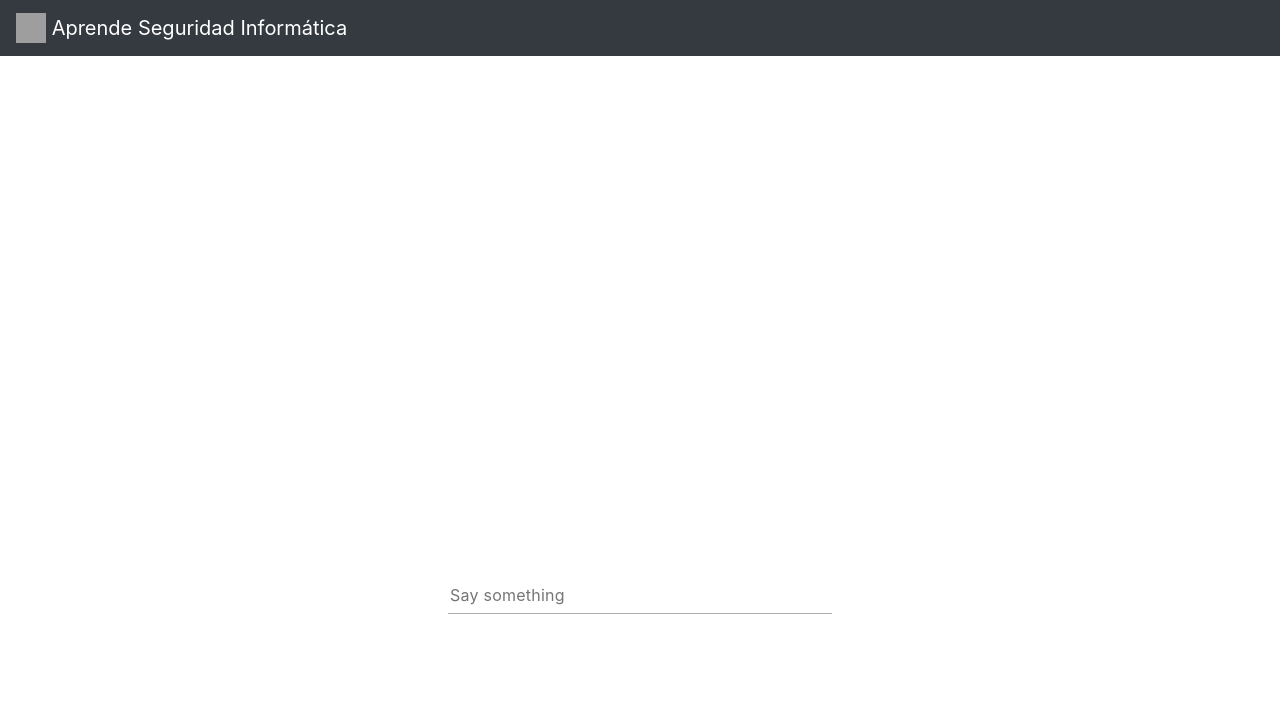
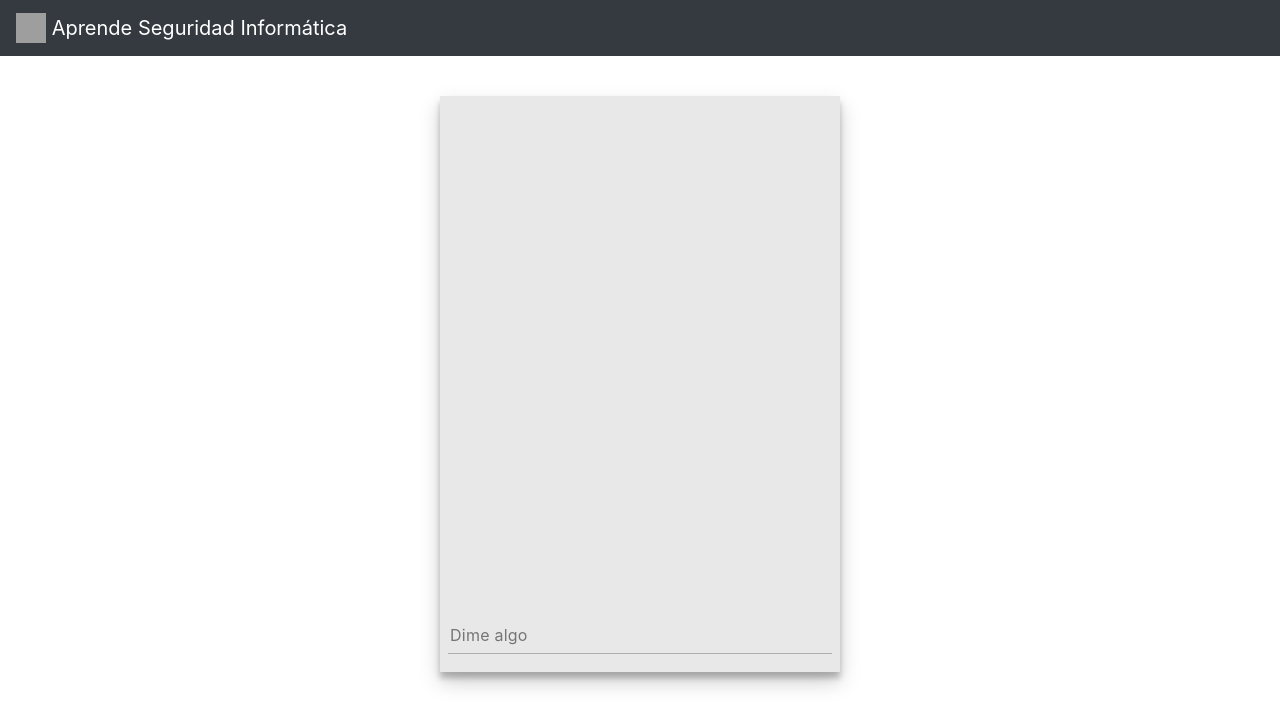
Before and after one commit to alfredopv/Chatbot-Seguridad, a website: page public/index.html in a window 1280 px wide. Drawn offline with nearby package versions, Linux system fonts and the light colour scheme; no server answers; grey boxes are pictures that could not be loaded.

Commit message:
Terminado

```diff
--- a/app.js
+++ b/app.js
@@ -10,8 +10,8 @@ app.use(express.static('./public'));
 const port = 3000;
 
 const assistant = new AssistantV1({
-  username: '',
-  password: '',
+  username: 'ad0a73f6-51e9-4559-8bab-62ba66b65acc',
+  password: 'jAn2h5Yci3OH',
   url: 'https://gateway.watsonplatform.net/assistant/api/',
   version: '2018-02-16',
 });
@@ -21,7 +21,7 @@ app.post('/conversation/', (req, res) => {
 
   const params = {
     input: { text },
-    workspace_id:'',
+    workspace_id:'3e20011f-5f7d-4cf8-90c1-dbbdfee5ecbc',
     context,
   };
 
--- a/public/index.html
+++ b/public/index.html
@@ -11,15 +11,17 @@
 <body>
   <nav class="navbar navbar-light bg-dark">
     <a class="navbar-brand text-white" href="#">
-      <img src="https://www.dywealth.com/sites/default/files/Blog%20Images/locked%20computer_0.png" width="30" height="30" class="d-inline-block align-top" alt="">
+      <img src="http://icons.iconarchive.com/icons/graphicloads/colorful-long-shadow/256/Lock-icon.png" width="30" height="30" class="d-inline-block align-top" alt="">
       Aprende Seguridad Informática
     </a>
   </nav>
-  <div class="chat-column">
-    <div id="chat"></div>
-    <label for="textInput" class="inputOutline">
-      <input id="textInput" class="input responsive-column" autofocus placeholder="Say something" type="text">
-    </label>
+  <div class="bg">
+    <div class="chat-column">
+      <div id="chat"></div>
+      <label for="textInput" class="inputOutline">
+        <input id="textInput" class="input responsive-column" autofocus placeholder="Dime algo" type="text">
+      </label>
+    </div>
   </div>
   <script src="./script.js"></script>
 </body>
--- a/public/style.css
+++ b/public/style.css
@@ -17,13 +17,21 @@ div {
     line-height: 1.25rem;
 }
 
+.bg{
+    background: #fff;
+    height: 100%;
+    margin: 0;
+    padding: 0;
+}
+
 .chat-column {
-    height: 100%;
     padding: 0.9375rem 0 0.625rem 0;
-    margin: auto;
+    margin: 40px auto;
     text-align: left;
     max-width: 25rem;
     min-width: 9.375rem;
+    background: #e8e8e8 ;
+    box-shadow: 0 10px 20px rgba(0,0,0,0.19), 0 6px 6px rgba(0,0,0,0.23);
 }
 
 #chat {
```
